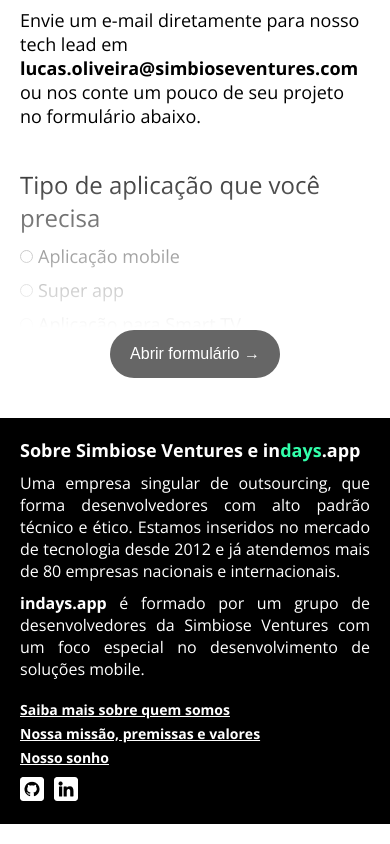
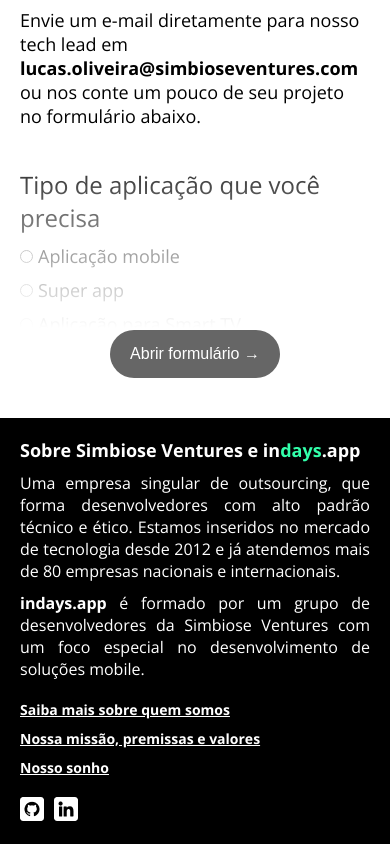
Before and after one commit to loliveirawebdev/indays.app-landing-page, a Next.js app: page / in a window 390 px wide. Shown: the part 5992-6836 px from the top of the page. Built offline with nearby package versions, Linux system fonts and the light colour scheme.

Commit message:
fix: footer mobile spacing

```diff
--- a/styles/Footer.module.scss
+++ b/styles/Footer.module.scss
@@ -63,7 +63,12 @@
       }
 
       li {
-        margin-bottom: 0.5rem;
+        // mobile-only attributes
+        margin-bottom: $spacing-xs;
+
+        @include desktop {
+          margin-bottom: 0.5rem;
+        }
 
         a {
           color: $white;
@@ -77,7 +82,11 @@
       display: flex;
       flex-direction: row;
       list-style-type: none;
-      margin-top: $spacing-xs;
+      margin-top: $spacing-sm;
+
+      @include desktop {
+        margin-top: $spacing-xs;
+      }
 
       li {
         margin-right: $spacing-xs;
```
